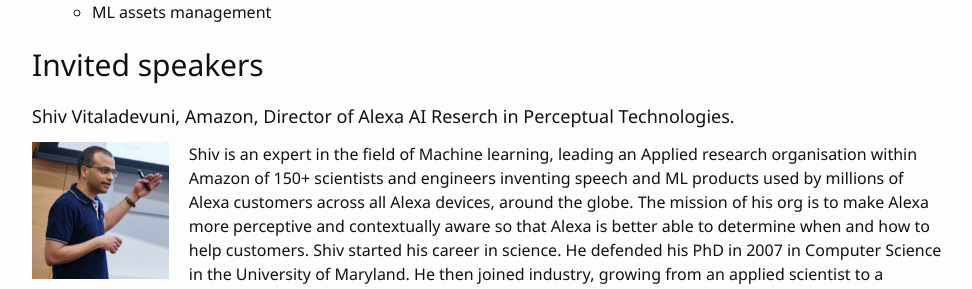
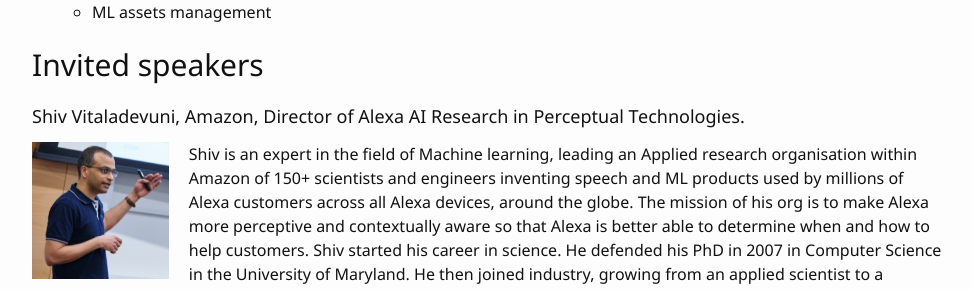
Before and after one commit to wamlm-kdd/wamlm, a Jekyll site: the page built from index.md, in a window 1280 px wide and 900 px high, scrolled down 2160 px. Shown: the part 156-445 px from the top of the window, without its empty margins (152-1124 px from the left). Built offline with Jekyll 4.4.1, drawn with Linux system fonts in a browser that asks for light colours; our own code applies the rules of GitHub Pages for plain Markdown files.

Commit message:
Fix typo.

```diff
--- a/index.md
+++ b/index.md
@@ -70,7 +70,7 @@
 
 ## Invited speakers
 
-#### Shiv Vitaladevuni, Amazon, Director of Alexa AI Reserch in Perceptual Technologies.
+#### Shiv Vitaladevuni, Amazon, Director of Alexa AI Research in Perceptual Technologies.
 
 <img class="speaker_image" src="images/shiv_speaker.jpeg"/>
 
```
